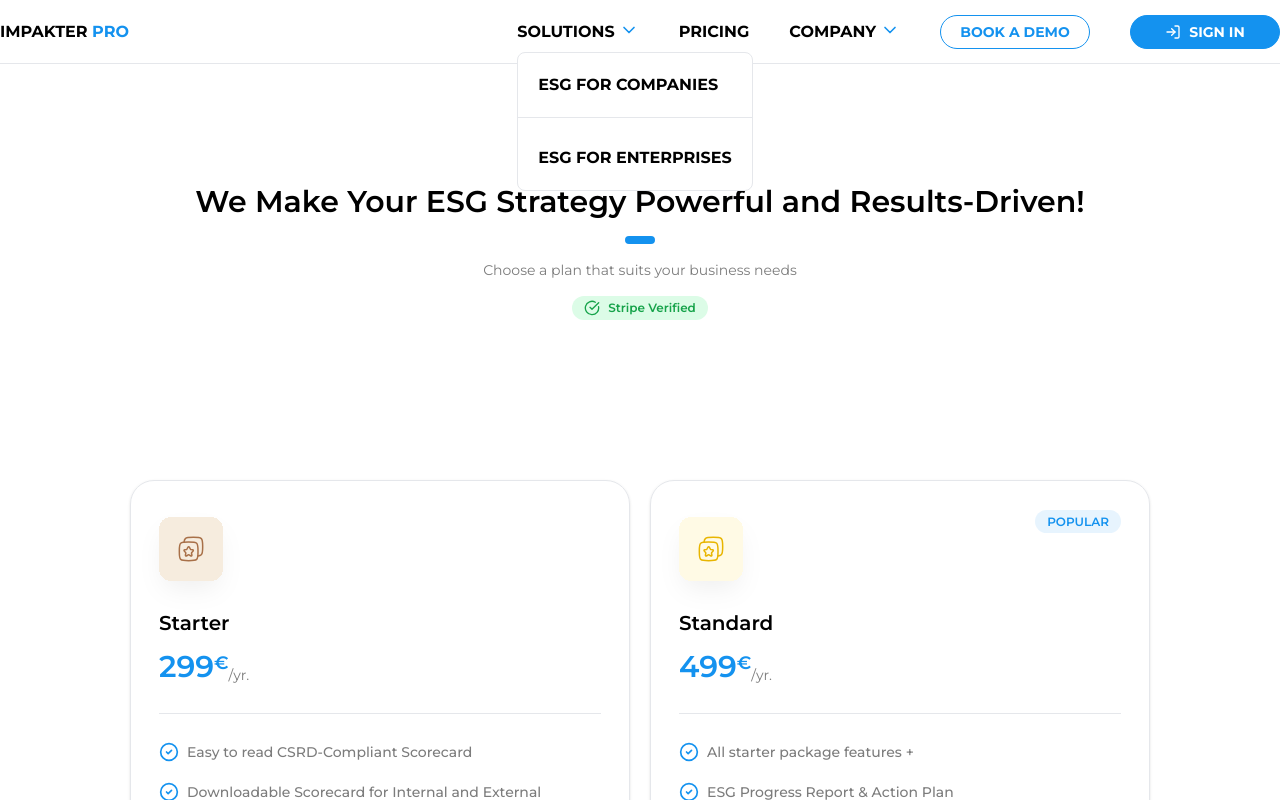
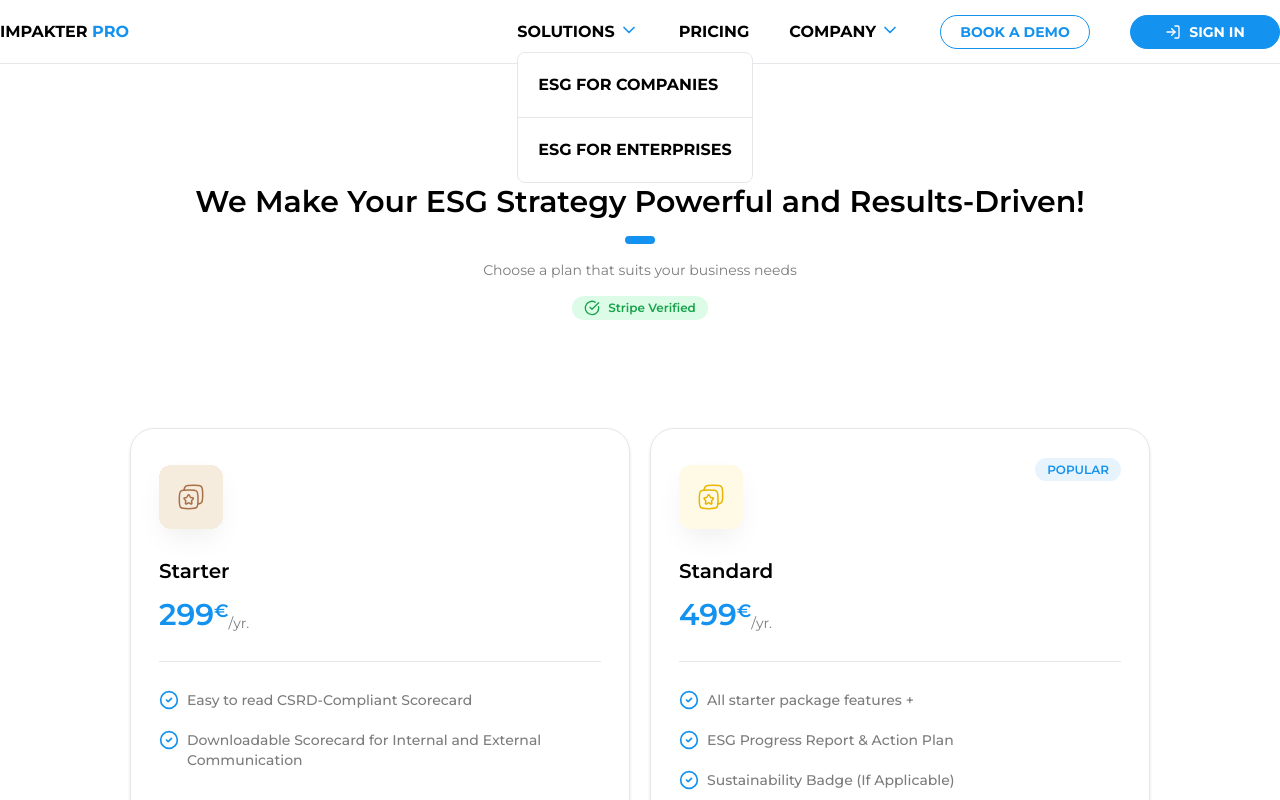
Before and after one commit to DruMoDev/impakter-pro-web-test, a Next.js app: page /pricing in a window 1280 px wide. Both pictures are taken after a click on the button "SOLUTIONS". Shown: the top 800 px of the page. Built offline with nearby package versions, Linux system fonts and the light colour scheme.

Commit message:
Adjust padding in pricing comparator section and remove unnecessary gap classes in navbar dropdowns for improved layout consistency

```diff
--- a/src/app/(routes)/pricing/components/pricing-comparator.tsx
+++ b/src/app/(routes)/pricing/components/pricing-comparator.tsx
@@ -33,7 +33,7 @@ const CARDS_INFO = [
 
 export default function PricingComparator() {
   return (
-    <section className="py-20">
+    <section className="pt-7 pb-20">
       <div className="container grid grid-cols-1 lg:grid-cols-2 gap-5 justify-center items-center w-[70%]">
         {CARDS_INFO.map((card) => (
           <div
--- a/src/app/components/sections/header/navbar-links.tsx
+++ b/src/app/components/sections/header/navbar-links.tsx
@@ -19,7 +19,7 @@ export default function NavbarLinks({ isMenu }: { isMenu: boolean }) {
           Solutions <ChevronDown className="size-5 text-primary" />
           {showDropdownSolutions && (
             <div
-              className="absolute flex flex-col gap-2 bg-white border justify-start text-start text-nowrap rounded-lg top-8"
+              className="absolute flex flex-col bg-white border justify-start text-start text-nowrap rounded-lg top-8"
               onMouseLeave={() =>
                 setShowDropdownSolutions(!showDropdownSolutions)
               }>
@@ -47,7 +47,7 @@ export default function NavbarLinks({ isMenu }: { isMenu: boolean }) {
           Company <ChevronDown className="size-5 text-primary" />
           {showDropdownCompany && (
             <div
-              className="absolute flex flex-col gap-2 bg-white border justify-start text-start text-nowrap rounded-lg top-14"
+              className="absolute flex flex-col bg-white border justify-start text-start text-nowrap rounded-lg top-14"
               onMouseLeave={() => setShowDropdownCompany(!showDropdownCompany)}>
               <Link
                 href={EXTERNAL_LINKS.aboutUs}
```
